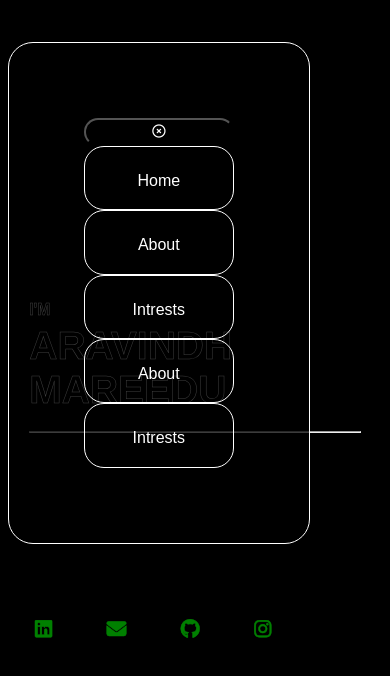
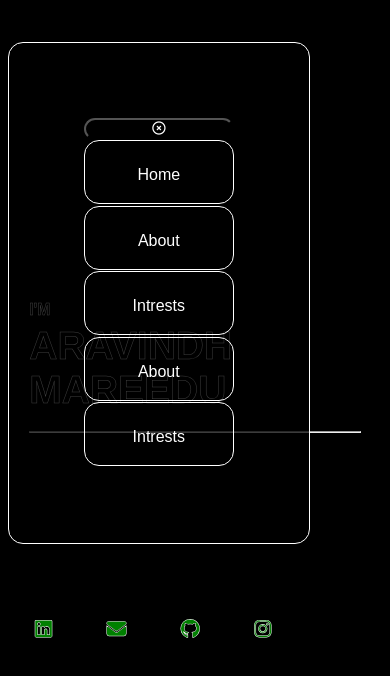
Before and after one commit to Aravindh-4195/portfolio, a plain HTML site: page index.html in a window 390 px wide. Both pictures are taken after a click on the button 37 px from the left and 61 px from the top of the page. Drawn offline with nearby package versions, Linux system fonts and the light colour scheme; files whose address does not match are found by name.

Commit message:
Add files via upload

```diff
--- a/index.html
+++ b/index.html
@@ -27,10 +27,10 @@
         <div class="column dev-name">
             <h1><span class="name-span">I'M </span><br>ARAVINDH MAREEDU<hr></h1>
             <div class="icons"  >
-                <a href="" class="icon2"><i class="fa-brands fa-linkedin"></i></a>
-                <a href="" class="icon2"><i class="fa-solid fa-envelope"></i></a>
-                <a href="" class="icon2"><i class="fa-brands fa-github"></i></a>
-                <a href="" class="icon2"><i class="fa-brands fa-instagram"></i></a>
+                <a href="https://www.linkedin.com/in/mareedu-aravindh-b54b13227/" class="icon2"><i class="fa-brands fa-linkedin"></i></a>
+                <a href="mailto:1mareeduaravindh1@gmail.com" class="icon2 mail"><i class="fa-solid fa-envelope"></i></a>
+                <a href="https://github.com/Aravindh-4195" class="icon2"><i class="fa-brands fa-github"></i></a>
+                <a href="https://www.instagram.com/mareeduaravindh/" class="icon2"><i class="fa-brands fa-instagram"></i></a>
             </div>
         </div>
         <div class="column img">
--- a/style.css
+++ b/style.css
@@ -10,8 +10,8 @@ nav{
     grid-template-columns: auto auto auto auto auto auto auto auto;
    border: 1px solid;
    border-color:white;
-   height:47px;
-   border-radius: 25px;
+   height:50px;
+   border-radius: 15px;
    margin:2%;
    padding:3px;
    position:-webkit-sticky;
@@ -31,15 +31,18 @@ nav{
 .menu{
     display:none;
     text-align:center;
+    height:50px;
     background-color:black;
-    border-radius:25px;
+    border-radius:15px;
 }
 .menu:hover{
     background-color: grey;
 }
 
 .grid-item{
-    text-align: center;
+    display:flex;
+    height:25px;
+    width:auto;
 }
 .grid-item1{
     padding-top:0;
@@ -64,13 +67,16 @@ nav{
     border:1px solid;
     padding:12px 2%;
     border-color:white;
-    border-radius:20px;
+    border-radius:15px;
     text-decoration: none;
     color:white;
     cursor: pointer;
     transition: 1s;
     position: relative;
     overflow: hidden;
+    display:flex;
+    align-items: center;
+    justify-content: center;
 }
 .a:hover{
     color:black;
@@ -151,7 +157,11 @@ nav{
     justify-content: space-around;
 }
 .icon2{
+    border:none;
     color:green;
+}
+.mail:active{
+    text-decoration:none;
 }
 .icon2:hover{
     font-size:5vh;
@@ -184,6 +194,7 @@ nav{
     }
     .icon2{
         padding:7vw;
+        border-radius:15px;
     }
 }
 
```
